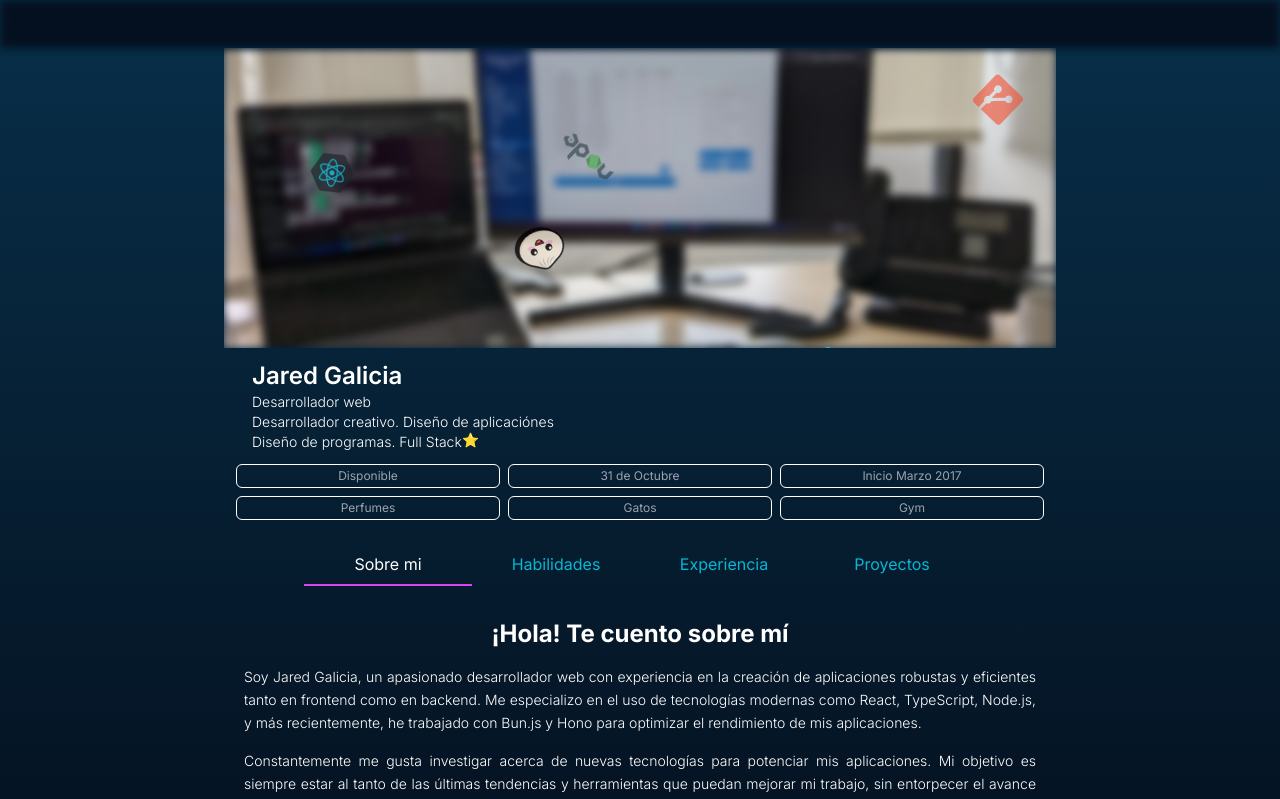
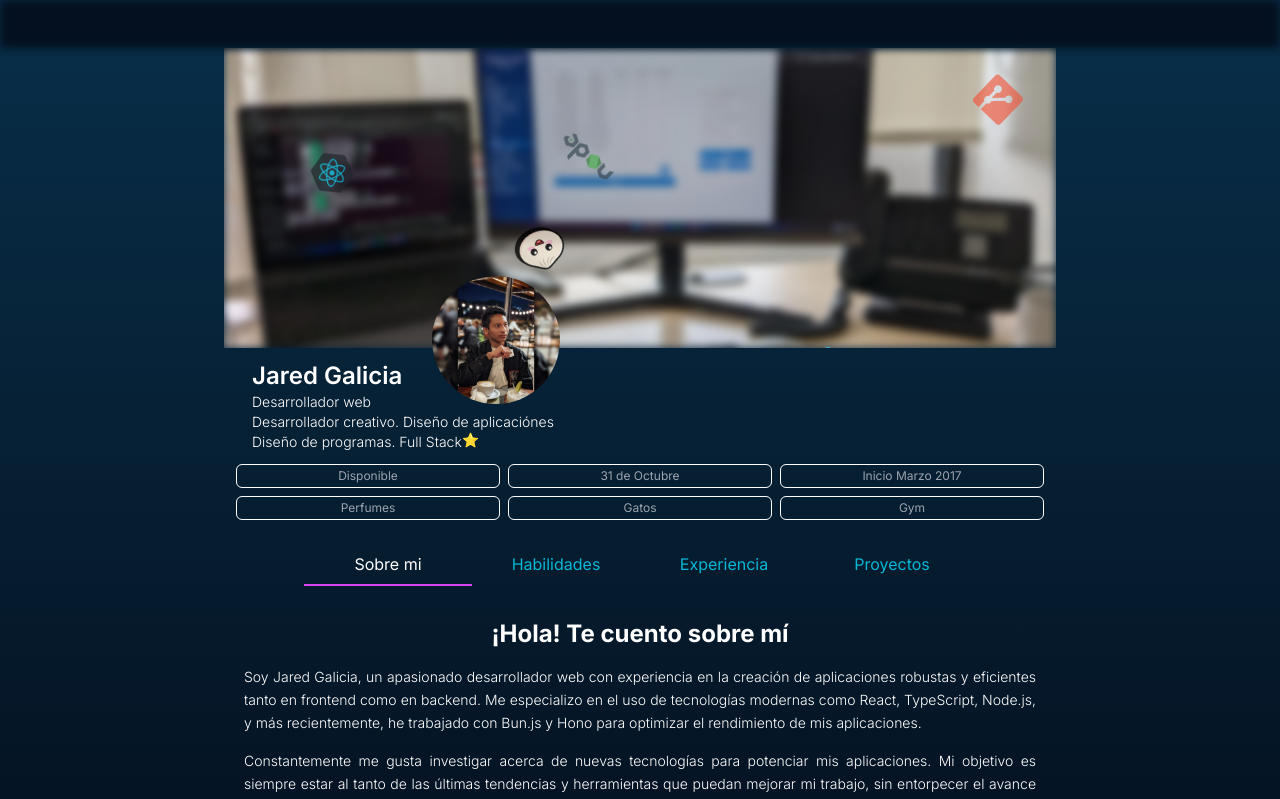
Before and after one commit to jared0192galicia/Portfolio, a Next.js app: page / in a window 1280 px wide. Shown: the top 799 px of the page. Built offline with nearby package versions, Linux system fonts and the light colour scheme.

Commit message:
correct photo profile

```diff
--- a/components/general/profile.tsx
+++ b/components/general/profile.tsx
@@ -65,14 +65,15 @@ export default function Profile({ className }: any) {
             <Image src="/icon/git.webp" alt="alt" width={80} height={80} />
           </li>
         </ul>
-
         <picture className="w-5/6 md:w-3/6 h-24 relative">
-          <Image
-            src="/icon/profile.jpg"
-            alt="Foto de perfil"
-            fill
-            className="w-24 h-24 md:w-32 md:h-32 rounded-full absolute bottom-2 text-white lg:-bottom-14 object-cover"
-          />
+          <div className="w-24 h-24 md:w-32 md:h-32 rounded-full absolute bottom-2 lg:-bottom-14 overflow-hidden">
+            <Image
+              src="/icon/profile.jpg"
+              alt="Foto de perfil"
+              fill
+              className="object-cover"
+            />
+          </div>
         </picture>
       </section>
       {/* Precentación */}
```
